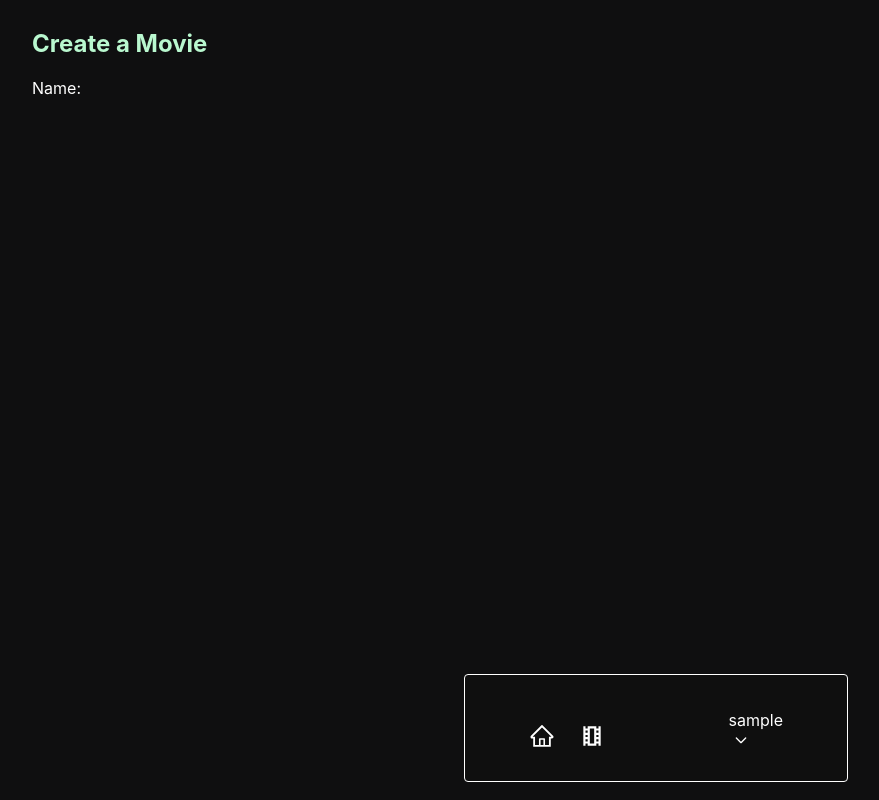
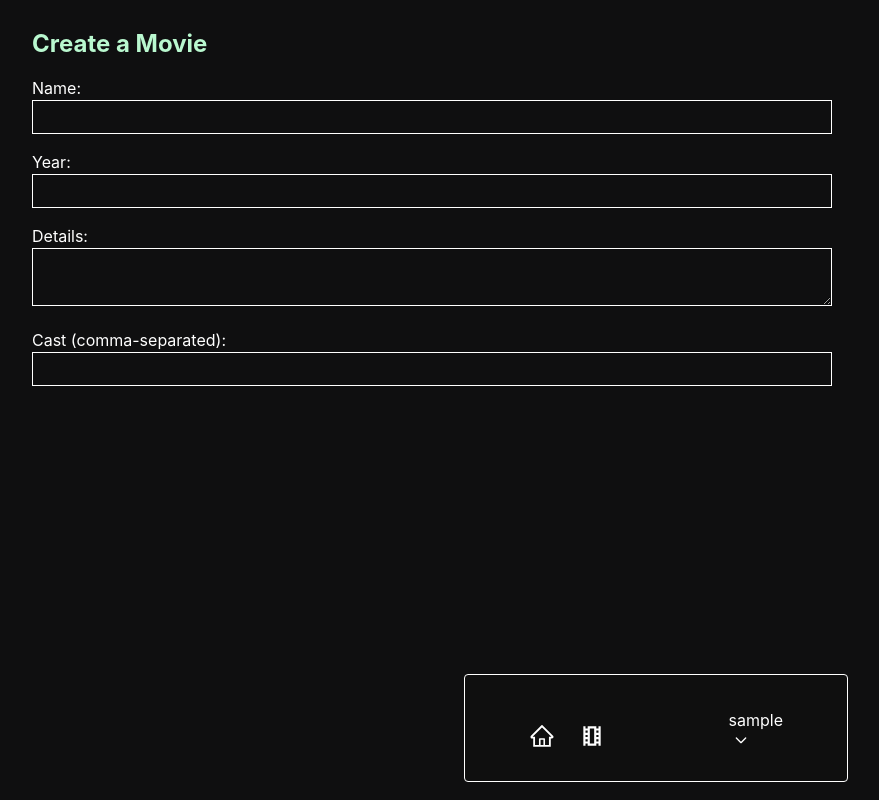
Before and after one commit to DeeNue36/MERN-Movie-App, a React (Vite) app in the folder frontend/: page /admin/movies/create in a window 1280 px wide. Shown: the whole page, without its empty margins (208-1087 px from the left). Built offline with nearby package versions, Linux system fonts and the light colour scheme; no server answers; sample sign-in values are in the browser's storage.

Commit message:
Enhance CreateMovie form with additional fields for year, details, and cast

```diff
--- a/frontend/src/pages/Admin/CreateMovie.jsx
+++ b/frontend/src/pages/Admin/CreateMovie.jsx
@@ -45,10 +45,60 @@ export const CreateMovie = () => {
                 <p className="text-green-200 w-200 text-2xl font-bold mb-4">Create a Movie</p>
 
                 <div className="mb-4">
-                    <label className="block" htmlFor="movie name">
+                    <label className="block" htmlFor="movie-name">
                         Name:
+                        <input
+                            type="text"
+                            name='name'
+                            value={movieData.name}
+                            // onChange={(e) => setMovieData({...movieData, name: e.target.value})}
+                            // onChange={handleChange}
+                            className='border px-2 py-1 w-full'
+                        />
                     </label>
                 </div>
+
+                <div className="mb-4">
+                    <label className="block" htmlFor="movie-year">
+                        Year:
+                        <input
+                            type="number"
+                            name='year'
+                            value={movieData.year}
+                            // onChange={(e) => setMovieData({...movieData, name: e.target.value})}
+                            // onChange={handleChange}
+                            className='border px-2 py-1 w-full'
+                        />
+                    </label>
+                </div>
+
+                <div className="mb-4">
+                    <label className="block" htmlFor="movie-details">
+                        Details:
+                        <textarea
+                            name="details"
+                            id="details"
+                            value={movieData.detail}
+                            // onChange={handleChange}
+                            className="border px-2 py-1 w-full"
+                        >
+                        </textarea>
+                    </label>
+                </div>
+
+                <div className="mb-4">
+                    <label className="block" htmlFor="movie-cast">
+                        Cast (comma-separated):
+                        <input
+                            type="text"
+                            name='cast'
+                            value={movieData.cast.join(', ')}
+                            onChange={(e) => setMovieData({...movieData, cast: e.target.value.split(', ')})}
+                            className='border px-2 py-1 w-full'
+                        />
+                    </label>
+                </div>
+
             </form>
         </div>
     )
```
